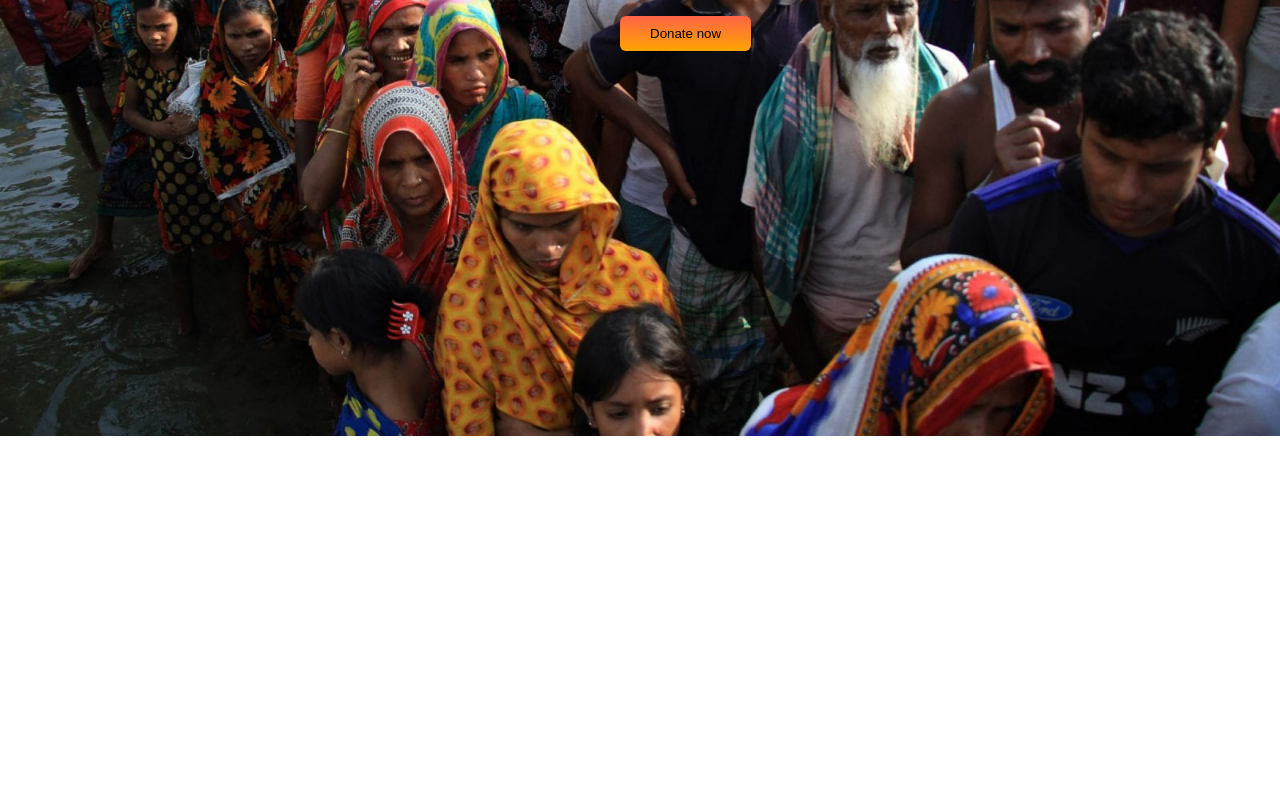
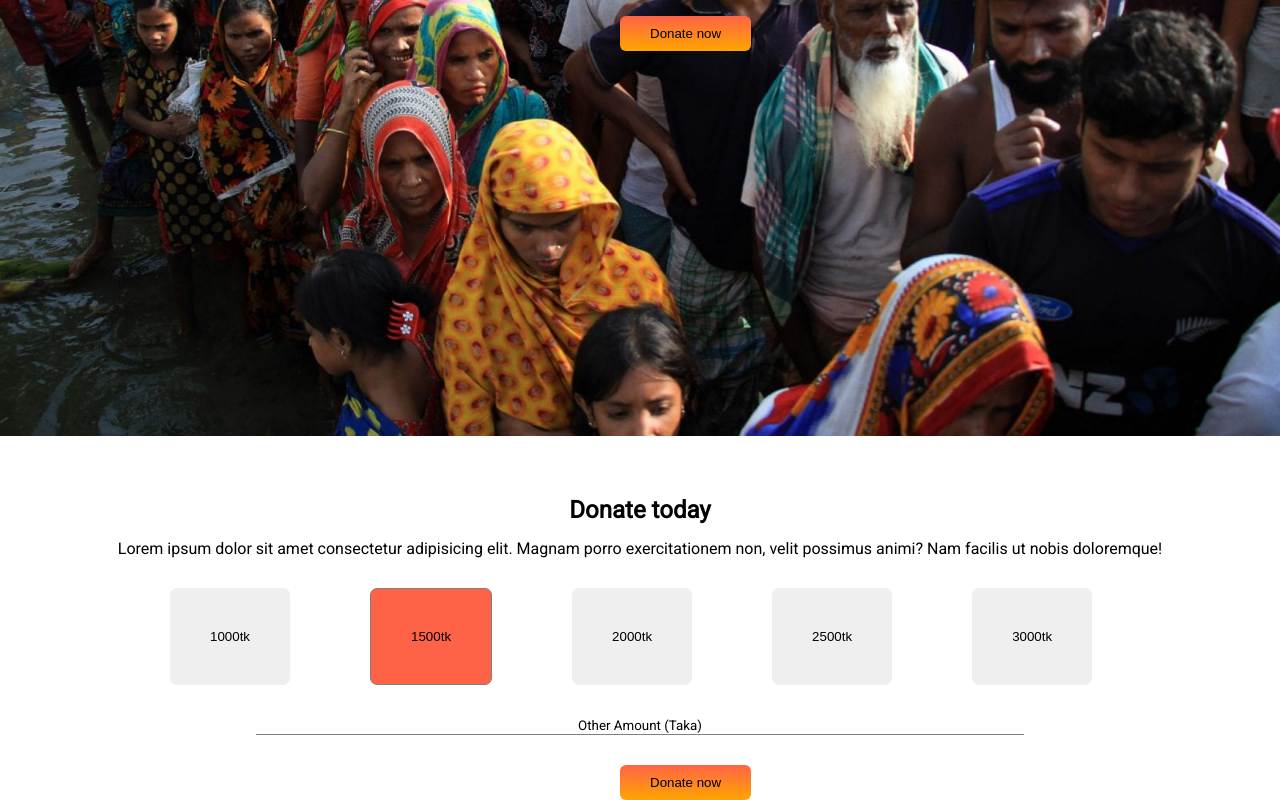
Before and after one commit to ArpanGoswami135/Second-site, a plain HTML site: page index.html in a window 1280 px wide. Shown: the part 364-1164 px from the top of the page. Before the commit the page ends 800 px from the top, so only its background shows below. Drawn offline with Linux system fonts and the light colour scheme.

Commit message:
second-part-done

```diff
--- a/index.css
+++ b/index.css
@@ -51,3 +51,44 @@ body {
     align-items: center;
     margin-top: 30px;
 }
+
+.money-part h1 {
+    text-align: center;
+    margin-top: 60px;
+}
+
+.money-part p {
+
+    text-align: center;
+    margin-top: 15px;
+}
+
+.amount {
+    display: flex;
+    margin: 30px 130px;
+
+}
+
+.my-button {
+    margin: 0 40px;
+    padding: 40px;
+    border: none;
+    border-radius: 7px;
+}
+
+#second-button {
+    background-color: tomato;
+    border: 1px solid gray;
+}
+
+.dash {
+    border-bottom: 1px solid gray;
+    width: 60%;
+    margin: auto;
+
+}
+
+.taka {
+    /* padding-top: 50px; */
+
+}
--- a/index.html
+++ b/index.html
@@ -26,6 +26,24 @@
         </div>
 
     </section>
+    <section class="money-part">
+        <h1>Donate today</h1>
+        <p>Lorem ipsum dolor sit amet consectetur adipisicing elit. Magnam porro exercitationem non, velit possimus
+            animi? Nam facilis ut nobis doloremque!</p>
+        <div class="amount">
+            <button class="my-button">1000tk</button>
+            <button id="second-button" class="my-button">1500tk</button>
+            <button class="my-button">2000tk</button>
+            <button class="my-button">2500tk</button>
+            <button class="my-button">3000tk</button>
+        </div>
+        <p> <small class="taka">Other Amount (Taka)</small></p>
+        <div class="dash">
+
+        </div>
+        <div class="donate-button"> <button class="first-button">Donate now</button>
+        </div>
+    </section>
 
 
 </body>
```
